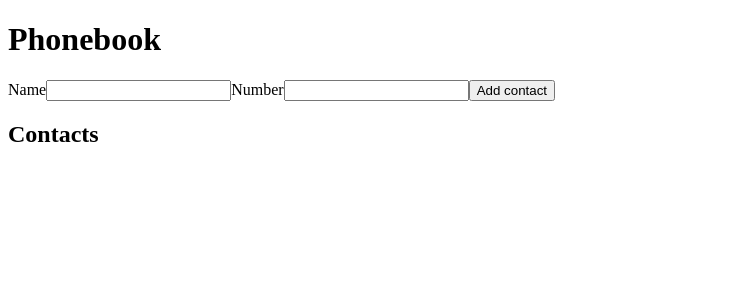
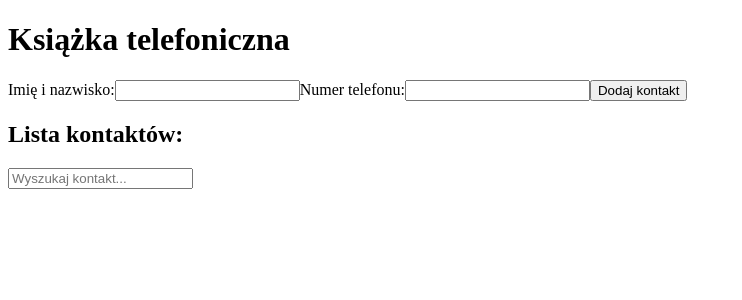
Before and after one commit to Aleksandra8485/goit-react-hw-02-phonebook, a React (Create React App) app: page / in a window 1280 px wide. Shown: the top 300 px of the page, without its empty margins (0-742 px from the left). Built offline with nearby package versions, Linux system fonts and the light colour scheme.

Commit message:
number is nott adding to contacts

```diff
--- a/src/components/App.jsx
+++ b/src/components/App.jsx
@@ -1,43 +1,90 @@
 import React, { useState } from 'react';
-import ContactForm from './ContactForm/ContactForm';
+import { nanoid } from 'nanoid';
 
 function App() {
   const [state, setState] = useState({
     contacts: [],
+    filter: '',
     name: '',
     number: '',
   });
 
-  const addContact = newContact => {
-    setState({
-      ...state,
-      contacts: [...state.contacts, newContact],
-    });
+  const handleNameChange = event => {
+    setState({ ...state, name: event.target.value });
   };
 
   const handleNumberChange = event => {
-    setState({
-      ...state,
-      number: event.target.value,
-    });
+    setState({ ...state, number: event.target.value });
   };
+
+  const handleFilterChange = event => {
+    setState({ ...state, filter: event.target.value });
+  };
+
+  const handleSubmit = event => {
+    event.preventDefault();
+
+    if (state.name.trim() !== '' && state.number.trim() !== '') {
+      const newContact = {
+        id: nanoid(),
+        name: state.name,
+        number: state.number,
+      };
+
+      setState(prevState => ({
+        contacts: [...prevState.contacts, newContact],
+        filter: '',
+        name: '',
+        number: '',
+      }));
+    }
+  };
+
+  const filteredContacts = state.contacts.filter(contact =>
+    contact.name.toLowerCase().includes(state.filter.toLowerCase())
+  );
 
   return (
     <div>
-      <h1>Phonebook</h1>
-      <ContactForm
-        addContact={addContact}
-        number={state.number}
-        handleNumberChange={handleNumberChange}
-      />
+      <h1>Książka telefoniczna</h1>
+
+      <form onSubmit={handleSubmit}>
+        <label>
+          Imię i nazwisko:
+          <input
+            type="text"
+            value={state.name}
+            onChange={handleNameChange}
+            pattern="^[a-zA-Zа-яА-Я]+(([' ][a-zA-Zа-яА-Я ])?[a-zA-Zа-яА-Я]*)*$"
+            title="Imię i nazwisko mogą zawierać tylko litery, apostrof, myślnik i spacje. Na przykład Adrian, Jacob Mercer, Charles de Batz de Castelmore d'Artagnan"
+            required
+          />
+        </label>
+        <label>
+          Numer telefonu:
+          <input
+            type="tel"
+            value={state.number}
+            onChange={handleNumberChange}
+            pattern="\+?\d{1,4}?\s?\(?\d{1,3}?\)?\s?\d{1,4}\s?\d{1,4}\s?\d{1,9}"
+            title="Numer telefonu musi zawierać tylko cyfry i może zawierać spacje, myślniki, nawiasy i może zaczynać się od +"
+            required
+          />
+        </label>
+        <button type="submit">Dodaj kontakt</button>
+      </form>
 
       <div>
-        <h2>Contacts</h2>
+        <h2>Lista kontaktów:</h2>
+        <input
+          type="text"
+          placeholder="Wyszukaj kontakt..."
+          value={state.filter}
+          onChange={handleFilterChange}
+        />
         <ul>
-          {state.contacts.map(contact => (
-            <li key={contact.id}>
-              {contact.name} - {contact.number}
-            </li>
+          {filteredContacts.map(contact => (
+            <li key={contact.id}>{contact.name}</li>
           ))}
         </ul>
       </div>
--- a/src/index.js
+++ b/src/index.js
@@ -1,8 +1,9 @@
 import React from 'react';
-import ReactDOM from 'react-dom';
+import { createRoot } from 'react-dom/client';
+
 import App from './components/App';
 
-ReactDOM.render(<App />, document.getElementById('root'));
+createRoot(document.getElementById('root')).render(<App />);
 
 // import React from 'react';
 // import ReactDOM from 'react-dom/client';
```
